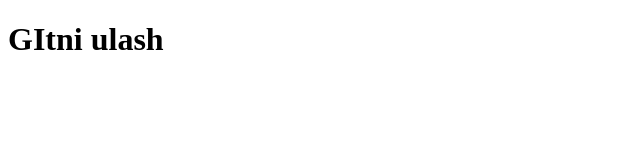
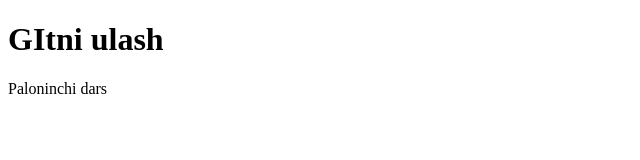
Before and after one commit to azizbek-coderdev/Al-Xorazmiy-vorislari-darslari, a plain HTML site: page index.html in a window 1280 px wide. Shown: the whole page, without its empty margins (0-640 px from the left). Drawn offline with Linux system fonts and the light colour scheme.

Commit message:
Add paragraph to index.html
Added a paragraph element to the body.

```diff
--- a/index.html
+++ b/index.html
@@ -7,5 +7,7 @@
 </head>
 <body>
 	<h1>GItni ulash</h1>
+	<p>Paloninchi dars</p>
 </body>
+
 </html>
```
